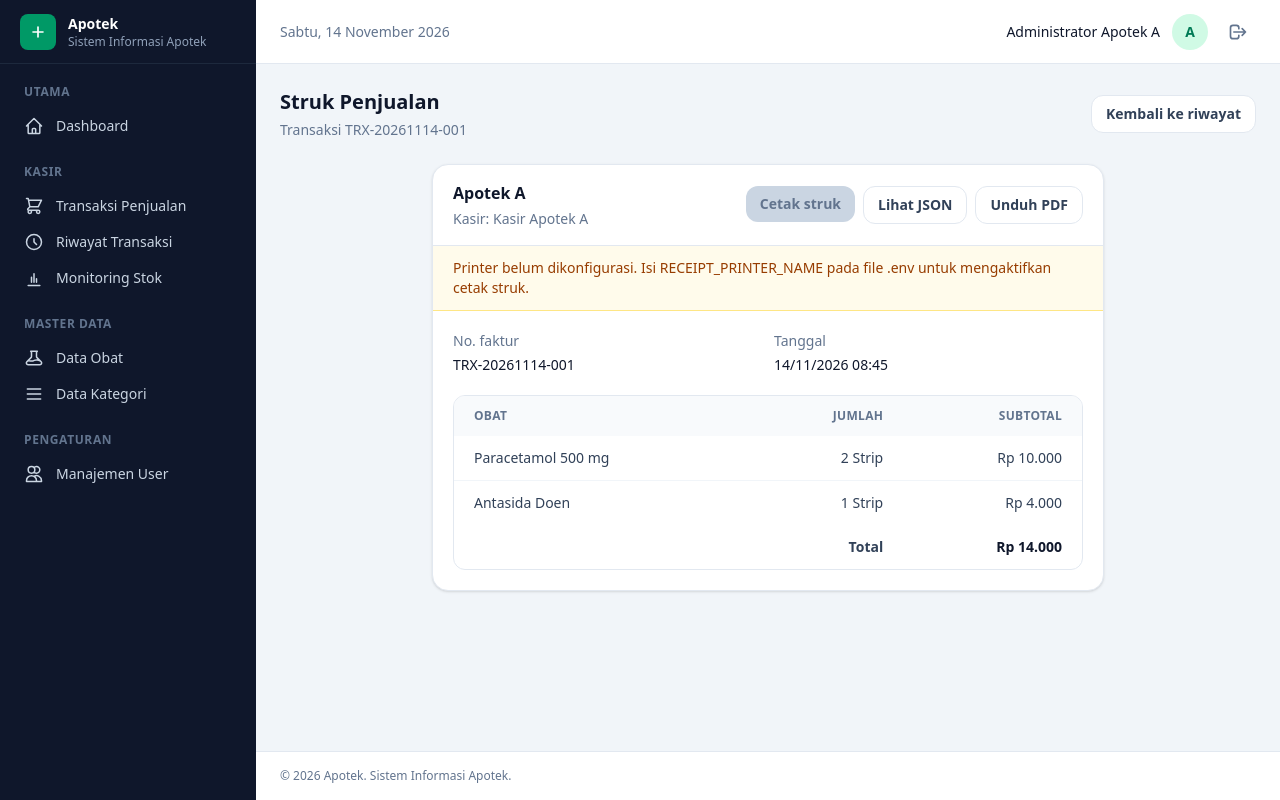
After one commit to ssr31rmn/apotek_backend_frontend, a Laravel app: page /kasir/riwayat/1 in a window 1280 px wide. The commit adds this page. Run offline with Laravel 12, Linux system fonts and the light colour scheme; a user stored in the database is signed in; data comes from the database, SQL or seed files in the repository; style sheets or scripts are compiled from the project's sources; some web fonts are replaced.

Commit message:
setup printer

```diff
--- a/apotek-capstone/app/Http/Controllers/KasirTransaksiController.php
+++ b/apotek-capstone/app/Http/Controllers/KasirTransaksiController.php
@@ -155,7 +155,7 @@ class KasirTransaksiController extends Controller
 
             $request->session()->forget('kasir.cart');
 
-            return redirect()->route('kasir.keranjang')
+            return redirect()->route('kasir.riwayat.struk', $penjualan)
                 ->with('success', "Transaksi {$penjualan->no_faktur} berhasil. Total Rp ".number_format((float) $penjualan->total, 0, ',', '.'));
         } finally {
             $lock->release();
--- a/apotek-capstone/app/Http/Controllers/PenjualanController.php
+++ b/apotek-capstone/app/Http/Controllers/PenjualanController.php
@@ -3,11 +3,17 @@
 namespace App\Http\Controllers;
 
 use App\Models\Penjualan;
+use App\Models\User;
+use App\Services\ReceiptPrinter;
 use Carbon\CarbonImmutable;
 use Dompdf\Dompdf;
+use Illuminate\Http\JsonResponse;
+use Illuminate\Http\RedirectResponse;
 use Illuminate\Http\Request;
 use Illuminate\Http\Response;
+use Illuminate\Support\Facades\Log;
 use Illuminate\View\View;
+use Throwable;
 
 class PenjualanController extends Controller
 {
@@ -25,6 +31,61 @@ class PenjualanController extends Controller
             'tanggalAwalLaporan' => $hariIni->toDateString(),
             'tanggalAkhirLaporan' => $hariIni->toDateString(),
         ]);
+    }
+
+    public function receipt(Request $request, Penjualan $penjualan): View
+    {
+        $user = $this->validatedKasir($request);
+        $transaksi = $this->transaksiUntukApotek($penjualan, $user);
+
+        return view('kasir.riwayat.struk', [
+            'transaksi' => $transaksi,
+            'printerReady' => filled(config('escpos.printer_name')),
+        ]);
+    }
+
+    public function receiptJson(Request $request, Penjualan $penjualan): JsonResponse
+    {
+        $user = $this->validatedKasir($request);
+        $transaksi = $this->transaksiUntukApotek($penjualan, $user);
+
+        return response()->json([
+            'no_faktur' => $transaksi->no_faktur,
+            'tanggal_penjualan' => $transaksi->tanggal_penjualan->toIso8601String(),
+            'apotek' => $transaksi->user->apotek,
+            'kasir' => $transaksi->user->name,
+            'mata_uang' => 'IDR',
+            'items' => $transaksi->detail->map(fn ($detail): array => [
+                'kode_obat' => $detail->obat->kode_obat,
+                'nama_obat' => $detail->obat->nama_obat,
+                'jumlah' => $detail->jumlah,
+                'satuan' => $detail->obat->satuan,
+                'harga_satuan' => $detail->harga_jual,
+                'subtotal' => $detail->subtotal,
+            ])->values(),
+            'total' => $transaksi->total,
+        ]);
+    }
+
+    public function printReceipt(Request $request, Penjualan $penjualan, ReceiptPrinter $printer): RedirectResponse
+    {
+        $user = $this->validatedKasir($request);
+        $transaksi = $this->transaksiUntukApotek($penjualan, $user);
+
+        try {
+            $printer->print($transaksi);
+        } catch (Throwable $exception) {
+            Log::error('Gagal mencetak struk penjualan.', [
+                'penjualan_id' => $transaksi->id,
+                'exception' => $exception,
+            ]);
+
+            return redirect()->route('kasir.riwayat.struk', $transaksi)
+                ->with('error', 'Struk gagal dikirim ke printer. Transaksi tetap tersimpan; periksa konfigurasi dan koneksi printer, lalu coba lagi.');
+        }
+
+        return redirect()->route('kasir.riwayat.struk', $transaksi)
+            ->with('success', 'Struk berhasil dikirim ke antrean printer.');
     }
 
     public function exportRentangPdf(Request $request): Response
@@ -72,4 +133,20 @@ class PenjualanController extends Controller
             'Content-Disposition' => 'attachment; filename="laporan-'.$penjualan->id.'-'.$penjualan->tanggal_penjualan->format('Y-m-d').'.pdf"',
         ]);
     }
+
+    private function validatedKasir(Request $request): User
+    {
+        $user = $request->user();
+        abort_unless($user instanceof User && $user->isKasir() && $user->hasValidApotekRole(), 403);
+
+        return $user;
+    }
+
+    private function transaksiUntukApotek(Penjualan $penjualan, User $user): Penjualan
+    {
+        return Penjualan::query()
+            ->with(['user', 'detail.obat'])
+            ->whereHas('user', fn ($query) => $query->where('apotek', $user->apotek))
+            ->findOrFail($penjualan->getKey());
+    }
 }
--- a/apotek-capstone/composer.json
+++ b/apotek-capstone/composer.json
@@ -11,6 +11,7 @@
         "laravel/framework": "^12.0",
         "laravel/sanctum": "^4.3",
         "laravel/tinker": "^2.10.1",
+        "mike42/escpos-php": "^5.0",
         "spatie/laravel-permission": "^6.25"
     },
     "require-dev": {
--- /dev/null
+++ b/apotek-capstone/config/escpos.php
@@ -0,0 +1,6 @@
+<?php
+
+return [
+    'printer_name' => env('RECEIPT_PRINTER_NAME'),
+    'columns' => (int) env('RECEIPT_PRINTER_COLUMNS', 40),
+];
--- /dev/null
+++ b/apotek-capstone/resources/views/kasir/riwayat/struk.blade.php
@@ -0,0 +1,78 @@
+@extends('layouts.app')
+
+@section('title', 'Struk Penjualan')
+@section('header', 'Struk Penjualan')
+@section('subheader', 'Transaksi '.$transaksi->no_faktur)
+
+@section('actions')
+    <a href="{{ route('kasir.riwayat') }}" class="btn-ghost">Kembali ke riwayat</a>
+@endsection
+
+@section('content')
+    <section class="mx-auto max-w-2xl overflow-hidden rounded-2xl border border-slate-200 bg-white shadow-sm">
+        <div class="flex flex-wrap items-center justify-between gap-3 border-b border-slate-200 px-5 py-4">
+            <div>
+                <h2 class="font-semibold text-slate-900">{{ $transaksi->user->apotek }}</h2>
+                <p class="mt-1 text-sm text-slate-500">Kasir: {{ $transaksi->user->name }}</p>
+            </div>
+            <div class="flex flex-wrap gap-2">
+                <form method="POST" action="{{ route('kasir.riwayat.print', $transaksi) }}">
+                    @csrf
+                    <button type="submit" class="btn-primary" @disabled(! $printerReady)>
+                        Cetak struk
+                    </button>
+                </form>
+                <a href="{{ route('kasir.riwayat.json', $transaksi) }}" target="_blank" rel="noopener" class="btn-ghost">
+                    Lihat JSON
+                </a>
+                <a href="{{ route('kasir.riwayat.pdf', $transaksi) }}" class="btn-ghost">Unduh PDF</a>
+            </div>
+        </div>
+
+        @unless ($printerReady)
+            <p class="border-b border-amber-200 bg-amber-50 px-5 py-3 text-sm text-amber-800">
+                Printer belum dikonfigurasi. Isi RECEIPT_PRINTER_NAME pada file .env untuk mengaktifkan cetak struk.
+            </p>
+        @endunless
+
+        <div class="p-5">
+            <dl class="grid gap-3 text-sm sm:grid-cols-2">
+                <div>
+                    <dt class="text-slate-500">No. faktur</dt>
+                    <dd class="mt-1 font-medium text-slate-900">{{ $transaksi->no_faktur }}</dd>
+                </div>
+                <div>
+                    <dt class="text-slate-500">Tanggal</dt>
+                    <dd class="mt-1 font-medium text-slate-900">{{ $transaksi->tanggal_penjualan->format('d/m/Y H:i') }}</dd>
+                </div>
+            </dl>
+
+            <div class="mt-5 overflow-x-auto rounded-xl border border-slate-200">
+                <table class="min-w-full text-left text-sm">
+                    <thead class="table-head">
+                        <tr>
+                            <th scope="col" class="table-th">Obat</th>
+                            <th scope="col" class="table-th text-right">Jumlah</th>
+                            <th scope="col" class="table-th text-right">Subtotal</th>
+                        </tr>
+                    </thead>
+                    <tbody class="divide-y divide-slate-100">
+                        @foreach ($transaksi->detail as $detail)
+                            <tr>
+                                <td class="table-td">{{ $detail->obat->nama_obat }}</td>
+                                <td class="table-td text-right">{{ $detail->jumlah }} {{ $detail->obat->satuan }}</td>
+                                <td class="table-td text-right">Rp {{ number_format($detail->subtotal, 0, ',', '.') }}</td>
+                            </tr>
+                        @endforeach
+                    </tbody>
+                    <tfoot>
+                        <tr>
+                            <th scope="row" colspan="2" class="table-td text-right">Total</th>
+                            <td class="table-td text-right font-bold text-slate-900">Rp {{ number_format($transaksi->total, 0, ',', '.') }}</td>
+                        </tr>
+                    </tfoot>
+                </table>
+            </div>
+        </div>
+    </section>
+@endsection
--- a/apotek-capstone/routes/web.php
+++ b/apotek-capstone/routes/web.php
@@ -50,7 +50,10 @@ Route::middleware('auth')->group(function () {
 
         Route::get('/riwayat', [PenjualanController::class, 'index'])->name('riwayat');
         Route::get('/riwayat/laporan/pdf', [PenjualanController::class, 'exportRentangPdf'])->name('riwayat.pdf-rentang');
+        Route::get('/riwayat/{penjualan}/json', [PenjualanController::class, 'receiptJson'])->name('riwayat.json');
+        Route::get('/riwayat/{penjualan}', [PenjualanController::class, 'receipt'])->name('riwayat.struk');
         Route::get('/riwayat/{penjualan}/pdf', [PenjualanController::class, 'exportPdf'])->name('riwayat.pdf');
+        Route::post('/riwayat/{penjualan}/print', [PenjualanController::class, 'printReceipt'])->name('riwayat.print');
         Route::get('/monitoring', [DashboardController::class, 'monitoring'])->name('monitoring');
     });
 });
```
Also changed, not shown: apotek-capstone/app/Services/ReceiptPrinter.php (added, +102 -0 lines), apotek-capstone/resources/views/kasir/riwayat/index.blade.php (+17 -8 lines), apotek-capstone/tests/Feature/KasirTransaksiTest.php (+89 -1 lines), apotek-capstone/README.md, apotek-frontend/package-lock.json, 5 other files.
